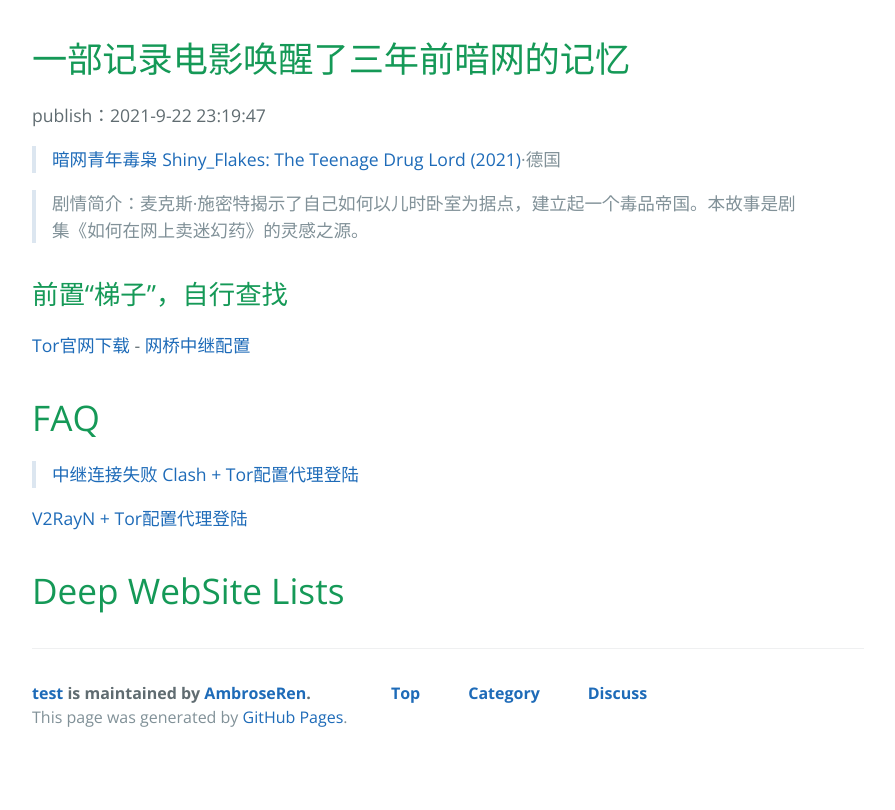
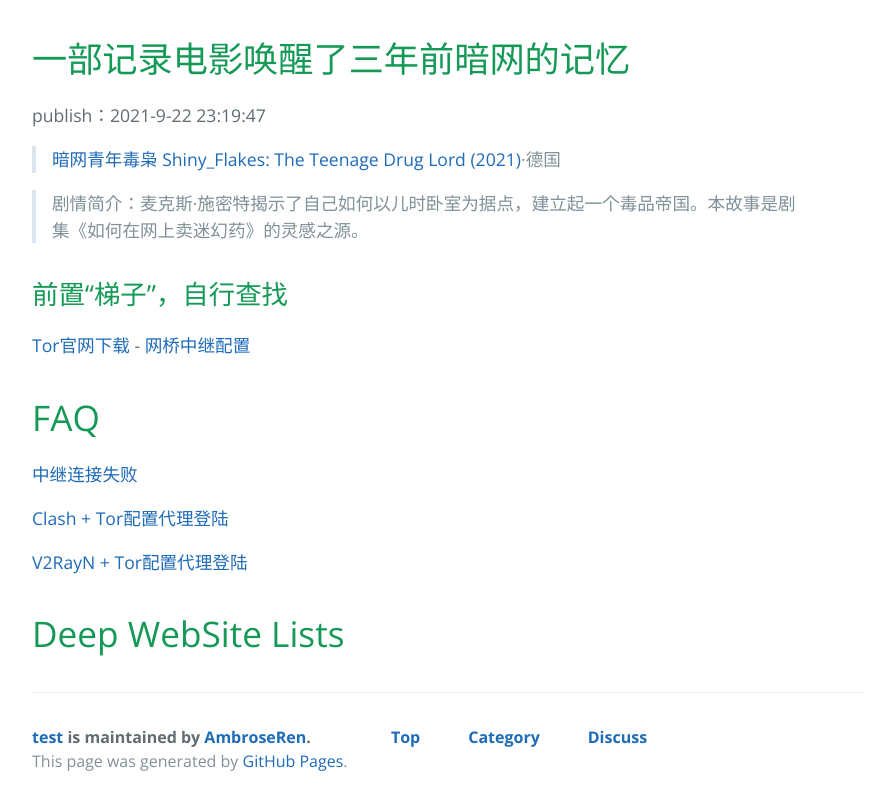
Before and after one commit to AmbroseRen/test, a Jekyll site: the page built from Doc/Tools/Tor.md, in a window 1280 px wide. Shown: the top 810 px of the page, without its empty margins (192-1087 px from the left). Built offline with Jekyll 4.4.1, drawn with Linux system fonts in a browser that asks for light colours; our own code applies the rules of GitHub Pages for plain Markdown files; the repository's description, which GitHub fills in, is left out.

Commit message:
Update Tor.md

```diff
--- a/Doc/Tools/Tor.md
+++ b/Doc/Tools/Tor.md
@@ -11,7 +11,9 @@
 [Tor官网下载](https://www.torproject.org/zh-CN/download/languages/) - [网桥中继配置](https://bridges.torproject.org/bridges)
 
 # FAQ
-> [中继连接失败](https://support.torproject.org/zh-CN/connecting/connecting-2/)
+
+[中继连接失败](https://support.torproject.org/zh-CN/connecting/connecting-2/)
+
 [Clash + Tor配置代理登陆](https://fanqiang.info/archives/vpn-tor-ssr-v2ray-clash.html#comment-31)
 
 [V2RayN + Tor配置代理登陆](https://github.com/2dust/v2rayN/issues/360)
```
